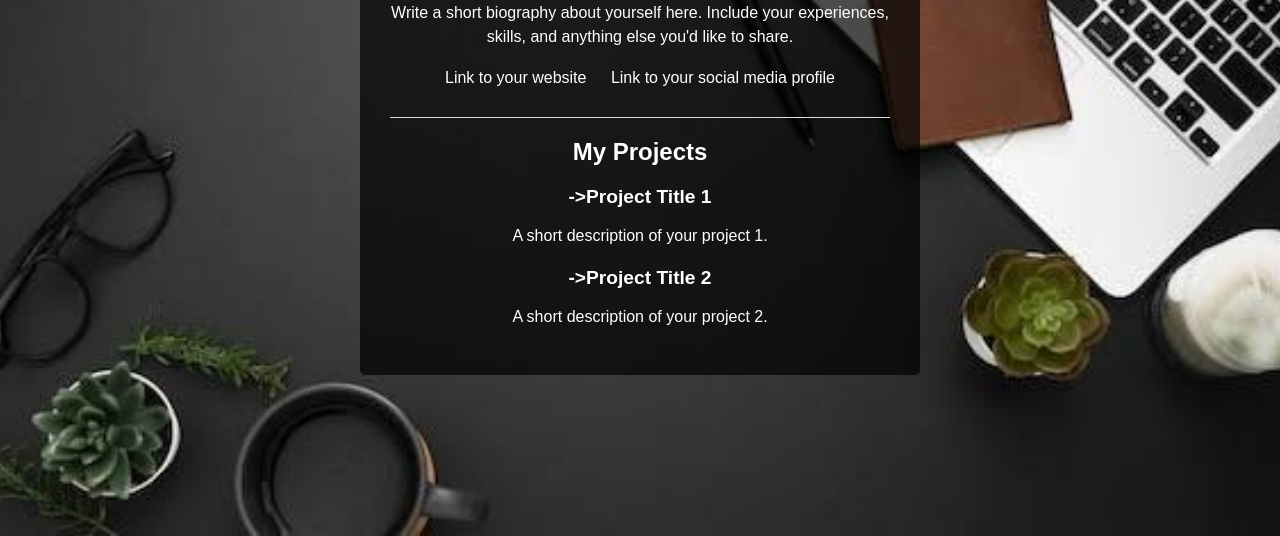
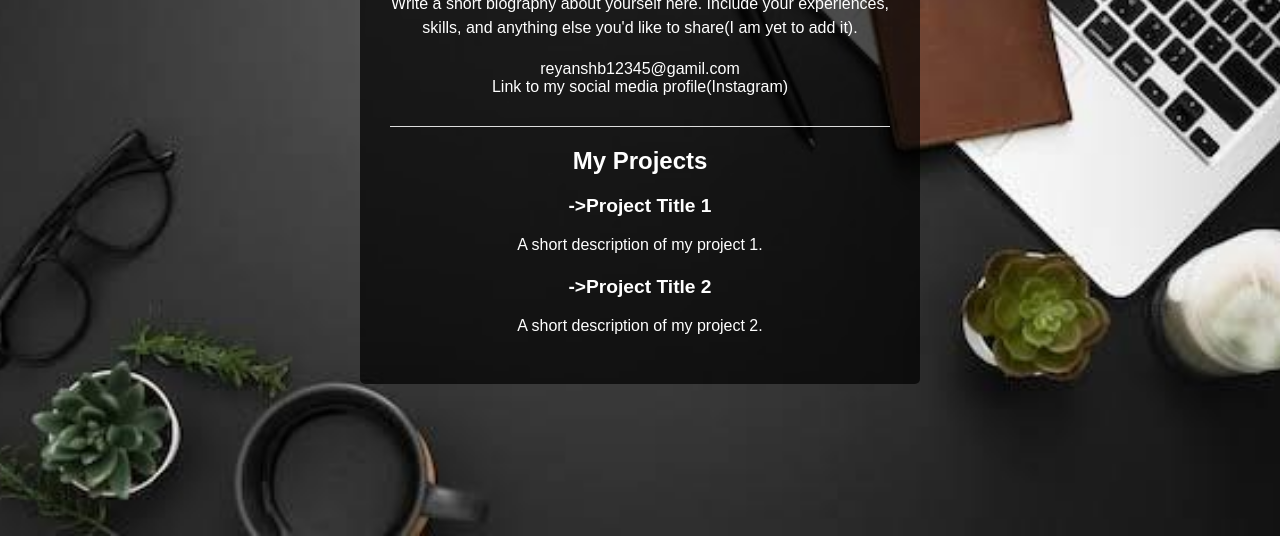
Before and after one commit to ReyanshBatra/mywebsitefr, a plain HTML site: page index.html in a window 1280 px wide. Shown: the part 264-800 px from the top of the page. Drawn offline with Linux system fonts and the light colour scheme.

Commit message:
Add files via upload

```diff
--- a/index.html
+++ b/index.html
@@ -3,7 +3,7 @@
 <head>
   <meta charset="UTF-8">
   <meta name="viewport" content="width=device-width, initial-scale=1.0">
-  <title>Your Name - Biography</title>
+  <title>Reyansh Batra - Biography</title>
   <style>
     /* Style your website here */
     body {
@@ -91,20 +91,20 @@
 <body>
   <div class="container">
     <h1>Reyansh Batra</h1>
-    <p>Write a short biography about yourself here. Include your experiences, skills, and anything else you'd like to share.</p>
+    <p>Write a short biography about yourself here. Include your experiences, skills, and anything else you'd like to share(I am yet to add it).</p>
     <div class="social">
-      <a href="#">Link to your website</a>
-      <a href="#">Link to your social media profile</a>
+      <a href="#">reyanshb12345@gamil.com<br></a>
+      <a href="https://www.instagram.com/reyanshb123/?hl=en">Link to my social media profile(Instagram)<br></a>
     </div>
 
     <h2 class="projects">My Projects</h2>
     <div class="project">
       <h3><a href="project1_link.html">->Project Title 1</a></h3>
-      <p>A short description of your project 1.</p>
+      <p>A short description of my project 1.</p>
     </div>
     <div class="project">
       <h3><a href="project2_link.html">->Project Title 2</a></h3>
-      <p>A short description of your project 2.</p>
+      <p>A short description of my project 2.</p>
     </div>
     </div>
 </body>
```
Also changed, not shown: project1_link.html (+1 -1 lines), project2_link.html (+1 -1 lines).
